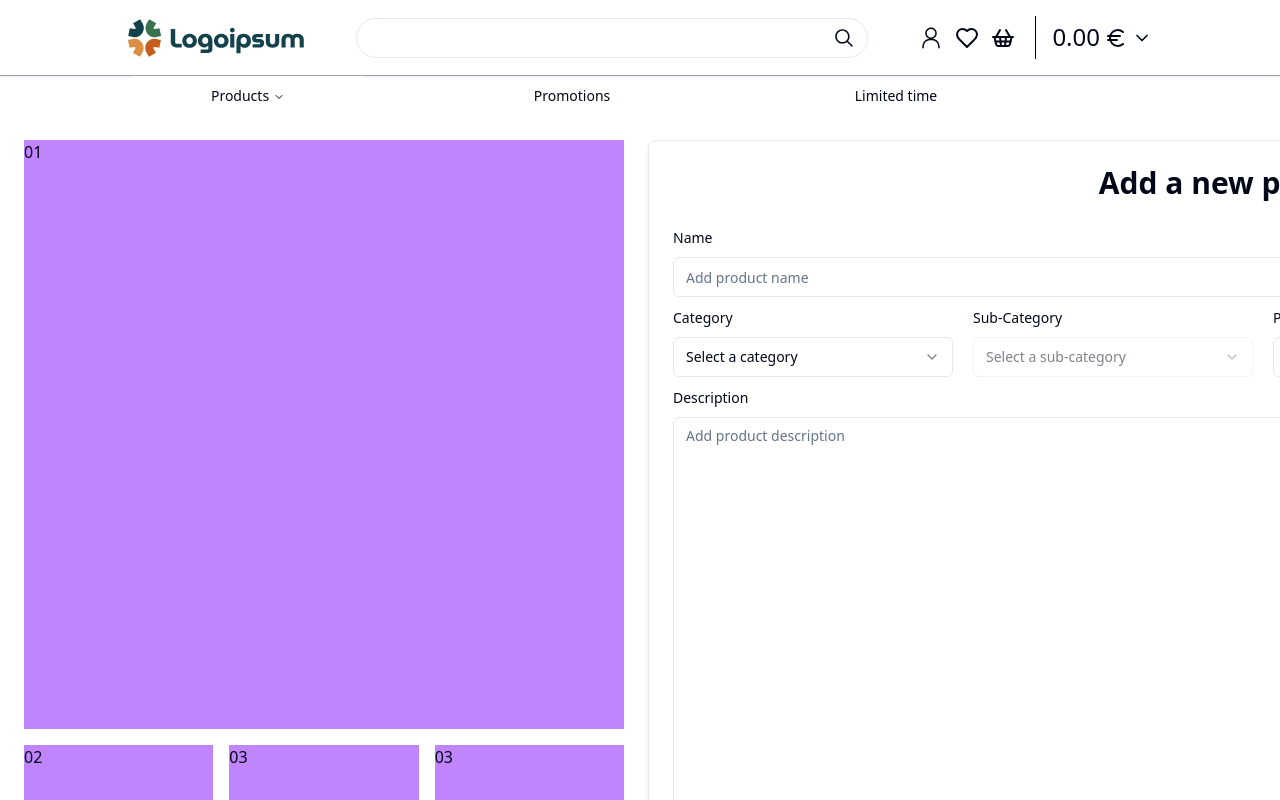
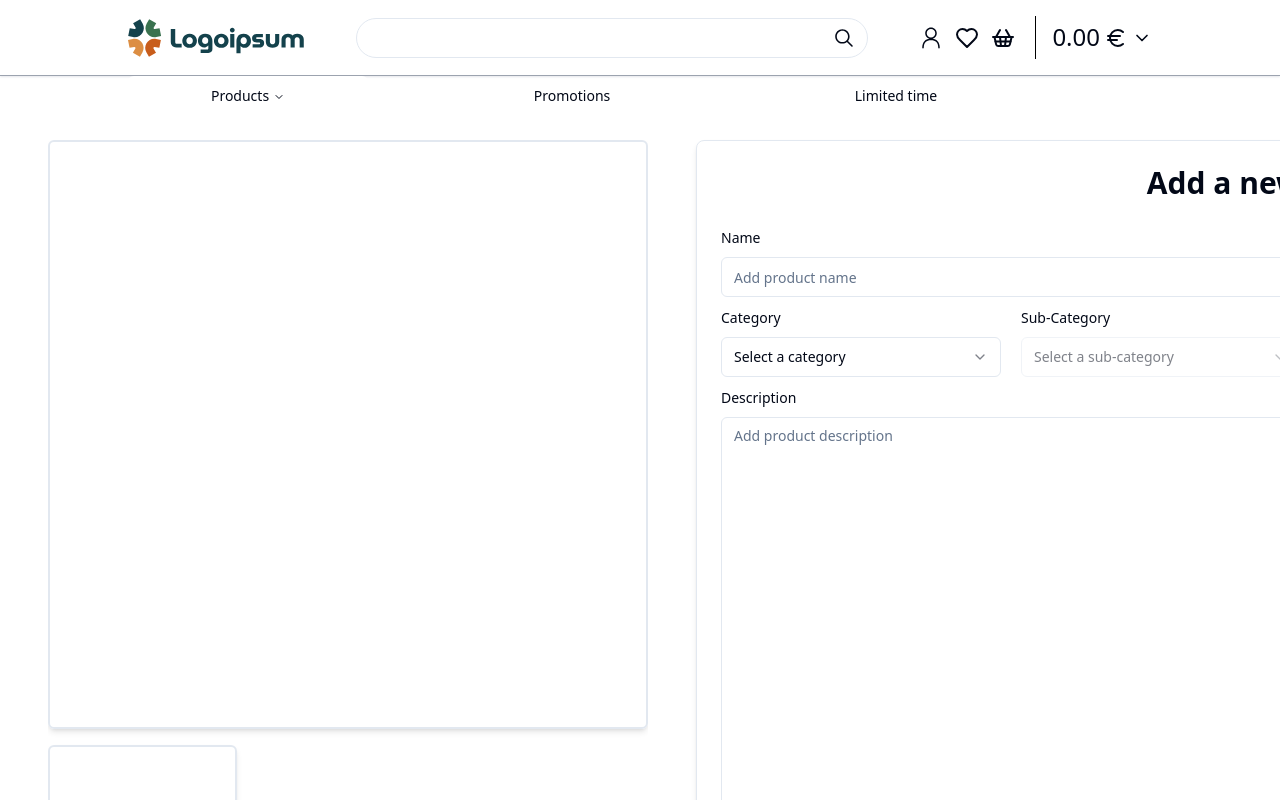
Before and after one commit to teoMarinov/ABCFurniture, a React (Vite) app in the folder client/: page /add-product in a window 1280 px wide. Built offline with nearby package versions, Linux system fonts and the light colour scheme; the HTML template or start-up script is replaced by a standard one.

Commit message:
add multy image upload

```diff
--- a/client/src/components/add-product/AddProduct.tsx
+++ b/client/src/components/add-product/AddProduct.tsx
@@ -13,10 +13,14 @@ import { request } from "@/config/axios-helper";
 import ImageDisplay from "./ImageDisplay";
 
 import ProductInfoForm from "./ProductInfoForm";
+import axios from "axios";
 
 const AddProduct = () => {
-  const [error, setError] = useState<string | undefined>("");
-  const [success, setSuccess] = useState<string | undefined>("");
+  const upload_preset = "jynhwbpv";
+
+  const [imageData, setImageData] = useState<File[]>([]);
+  const [imagePreview, setImagePreview] = useState<string[]>([]);
+
   const [isPending, startTransition] = useTransition();
 
   const form = useForm<z.infer<typeof newProductSchema>>({
@@ -26,28 +30,51 @@ const AddProduct = () => {
       description: "",
       category: "",
       sub_category: "",
-      price: "0",
+      price: "1",
       quantity: "1",
-      images: [
-        "https://buffer.com/library/content/images/2023/10/free-images.jpg",
-        "https://letsenhance.io/static/8f5e523ee6b2479e26ecc91b9c25261e/1015f/MainAfter.jpg",
-      ],
+      images: [],
     },
   });
 
+  const handleOnChange = (e: React.ChangeEvent<HTMLInputElement>) => {
+    const file = e.target.files?.[0];
+    if (!file) return;
+    setImageData([...imageData, file]);
+    const reader = new FileReader();
+    reader.onload = () => {
+      if (typeof reader.result === "string") {
+        setImagePreview([...imagePreview, reader.result]);
+      }
+    };
+    reader.readAsDataURL(file);
+  };
+
   const onSubmit = (values: z.infer<typeof newProductSchema>) => {
-    setError("");
-    setSuccess("");
+    startTransition(() => {
+      const formData = new FormData();
+      imageData.map((data) => {
+        formData.append("file", data);
+      });
 
-    startTransition(() => {
-      request("post", "/product/new", values).then(({ data }) => {
-        console.log(data)
-        if (data.error) {
-          setError(data.error);
-          return;
-        }
-        setSuccess(data.success);
-      });
+      formData.append("upload_preset", upload_preset);
+
+      axios
+        .post(
+          "https://api.cloudinary.com/v1_1/dl5y0big3/image/upload",
+          formData
+        )
+        .then(({ data }) => {
+          const currentImages = form.getValues("images");
+          form.setValue("images", [...currentImages, data.secure_url]);
+        })
+        .catch((err) => console.log(err));
+      request("post", "/product/new", values)
+        .then(({ data }) => {
+          if (data.error) {
+            return;
+          }
+        })
+        .catch((err) => console.log("SECOND", err));
     });
   };
 
@@ -55,12 +82,11 @@ const AddProduct = () => {
     <Form {...form}>
       <form
         onSubmit={form.handleSubmit(onSubmit)}
-        className="h-[calc(100vh-116px)] w-full flex gap-x-6 p-6"
+        className="h-[calc(100vh-116px)] w-full flex gap-x-12 p-6 px-12"
       >
-        <ImageDisplay />
+        <ImageDisplay images={imagePreview} handleOnChange={handleOnChange} />
 
         {/* Data form */}
-
         <>
           <Card className="shadow-md h-[790px] w-full">
             <CardHeader>
@@ -68,9 +94,11 @@ const AddProduct = () => {
                 <h1 className={"text-3xl font-semibold"}>Add a new product</h1>
               </div>
             </CardHeader>
-            <CardContent className="pb-3">
+
+            <CardContent className="pb-4">
               <ProductInfoForm form={form} isPending={isPending} />
             </CardContent>
+
             <CardFooter>
               <Button
                 variant={"default"}
--- a/client/src/components/add-product/ImageDisplay.tsx
+++ b/client/src/components/add-product/ImageDisplay.tsx
@@ -1,12 +1,23 @@
-interface ImageDisplayProps {}
-const ImageDisplay = ({}: ImageDisplayProps) => {
+interface ImageDisplayProps {
+  images: string[];
+  handleOnChange: (e: React.ChangeEvent<HTMLInputElement>) => void;
+}
+const ImageDisplay = ({ images = [], handleOnChange }: ImageDisplayProps) => {
   return (
     <div className=" h-[790px] flex items-center">
-      <div className="h-full w-[600px] grid grid-rows-4 grid-cols-3 gap-4">
-        <div className="row-span-3 col-span-3 bg-purple-400">01</div>
-        <div className=" bg-purple-400">02</div>
-        <div className=" bg-purple-400">03</div>
-        <div className=" bg-purple-400">03</div>
+      <div className="h-full w-[600px] grid grid-rows-4 grid-cols-3 gap-4 overflow-hidden">
+        <div className="row-span-3 col-span-3 flex items-center justify-center border-2 shadow-md rounded-md p-2">
+          <img className="max-h-full max-w-full" src={images[0]} />
+        </div>
+
+        {images.slice(1).map((image: string) => (
+          <div key={image} className="flex items-center justify-center border-2 shadow-md rounded-md p-1 ">
+            <img className="max-h-full max-w-full" src={image} />
+          </div>
+        ))}
+        <div className="flex items-center justify-center border-2 shadow-md rounded-md p-1">
+          <input type="file" onChange={handleOnChange} accept="image/png, image/jpg"/>
+        </div>
       </div>
     </div>
   );
--- a/client/src/components/add-product/ProductInfoForm.tsx
+++ b/client/src/components/add-product/ProductInfoForm.tsx
@@ -4,7 +4,6 @@ import {
   FormField,
   FormItem,
   FormLabel,
-  FormMessage,
 } from "@/components/ui/form";
 import { Input } from "@/components/ui/input";
 import { UseFormReturn } from "react-hook-form";
@@ -32,7 +31,6 @@ const ProductInfoForm = ({ form, isPending }: ProductFormProps) => {
                 placeholder="Add product name"
               />
             </FormControl>
-            <FormMessage />
           </FormItem>
         )}
       />
@@ -46,7 +44,6 @@ const ProductInfoForm = ({ form, isPending }: ProductFormProps) => {
               <FormControl>
                 <CategorySelect field={field} />
               </FormControl>
-              <FormMessage />
             </FormItem>
           )}
         />
@@ -62,7 +59,6 @@ const ProductInfoForm = ({ form, isPending }: ProductFormProps) => {
                   field={field}
                 />
               </FormControl>
-              <FormMessage />
             </FormItem>
           )}
         />
@@ -79,9 +75,10 @@ const ProductInfoForm = ({ form, isPending }: ProductFormProps) => {
                   disabled={isPending}
                   className="w-64"
                   placeholder="Add price"
+                  min={1}
+
                 />
               </FormControl>
-              <FormMessage />
             </FormItem>
           )}
         />
@@ -98,9 +95,9 @@ const ProductInfoForm = ({ form, isPending }: ProductFormProps) => {
                   disabled={isPending}
                   className="w-64"
                   placeholder="Add product quantity"
+                  min={1}
                 />
               </FormControl>
-              <FormMessage />
             </FormItem>
           )}
         />
@@ -115,11 +112,10 @@ const ProductInfoForm = ({ form, isPending }: ProductFormProps) => {
               <Textarea
                 {...field}
                 disabled={isPending}
-                className="h-[435px]"
+                className="h-[450px]"
                 placeholder="Add product description"
               />
             </FormControl>
-            <FormMessage />
           </FormItem>
         )}
       />
--- a/client/src/components/add-product/Selectors/subcategoryOptions/LivingAndDiningOptions.tsx
+++ b/client/src/components/add-product/Selectors/subcategoryOptions/LivingAndDiningOptions.tsx
@@ -1,4 +1,5 @@
 import { SelectGroup, SelectItem, SelectLabel } from "@/components/ui/select";
+
 
 const LivingAndDiningOptions = () => {
   return (
--- a/client/src/schemas/index.ts
+++ b/client/src/schemas/index.ts
@@ -74,23 +74,23 @@ const validSubCategories = [
 ];
 
 export const newProductSchema = z.object({
-  name: z.string().min(1, { message: " " }),
-  description: z.string().min(1, { message: " " }),
+  name: z.string().min(1),
+  description: z.string().min(1),
   category: z
     .string()
-    .min(1, { message: " " })
+    .min(1)
     .refine((value) => validCategories.includes(value)),
   sub_category: z
     .string()
-    .min(1, { message: " " })
+    .min(1)
     .refine((value) => validSubCategories.includes(value)),
   price: z
     .string()
-    .min(1, { message: " " })
+    .min(1)
     .refine((val) => Number(val) > 0),
   quantity: z
     .string()
-    .min(1, { message: " " })
+    .min(1)
     .refine((val) => Number(val) > 0),
-  images: z.array(z.string()).min(1, { message: " " }),
+  images: z.array(z.string()).min(1),
 });
```
